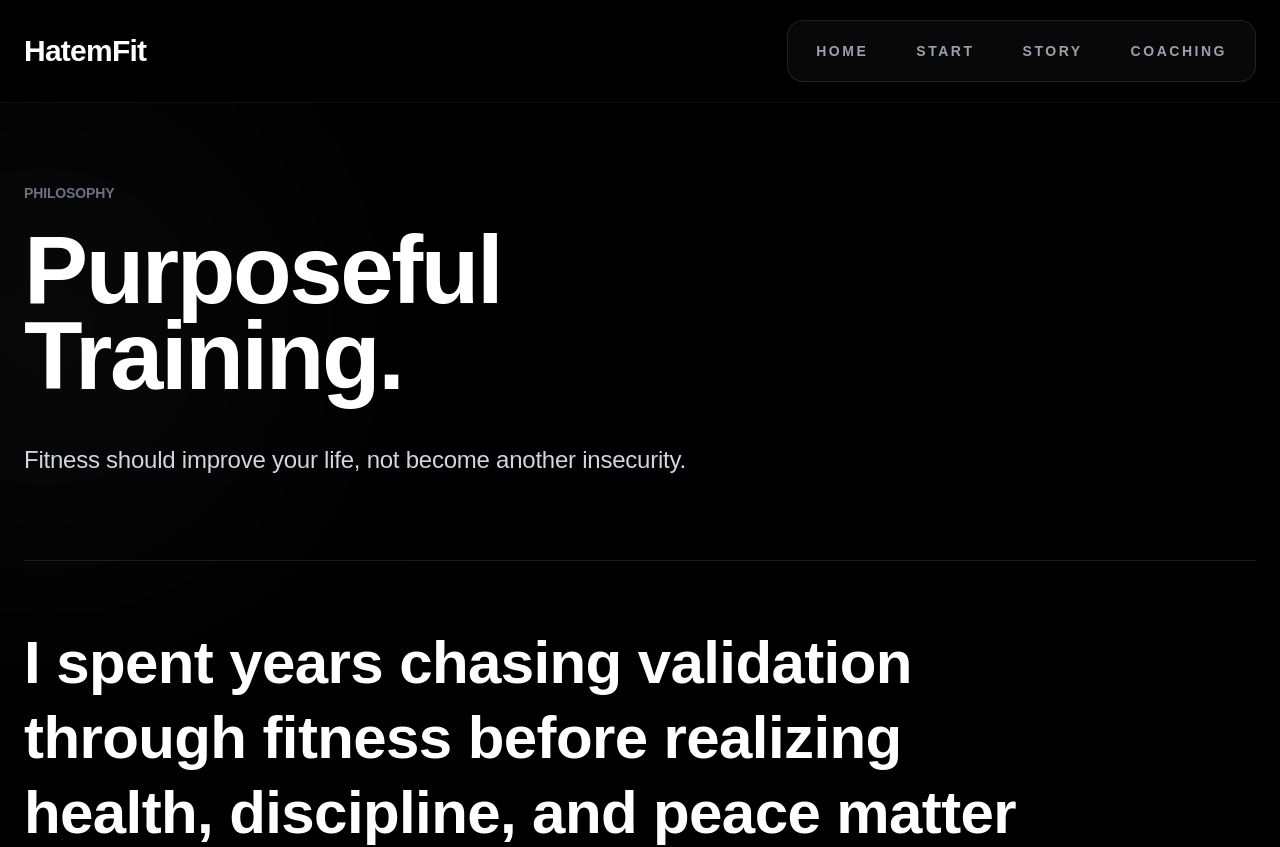
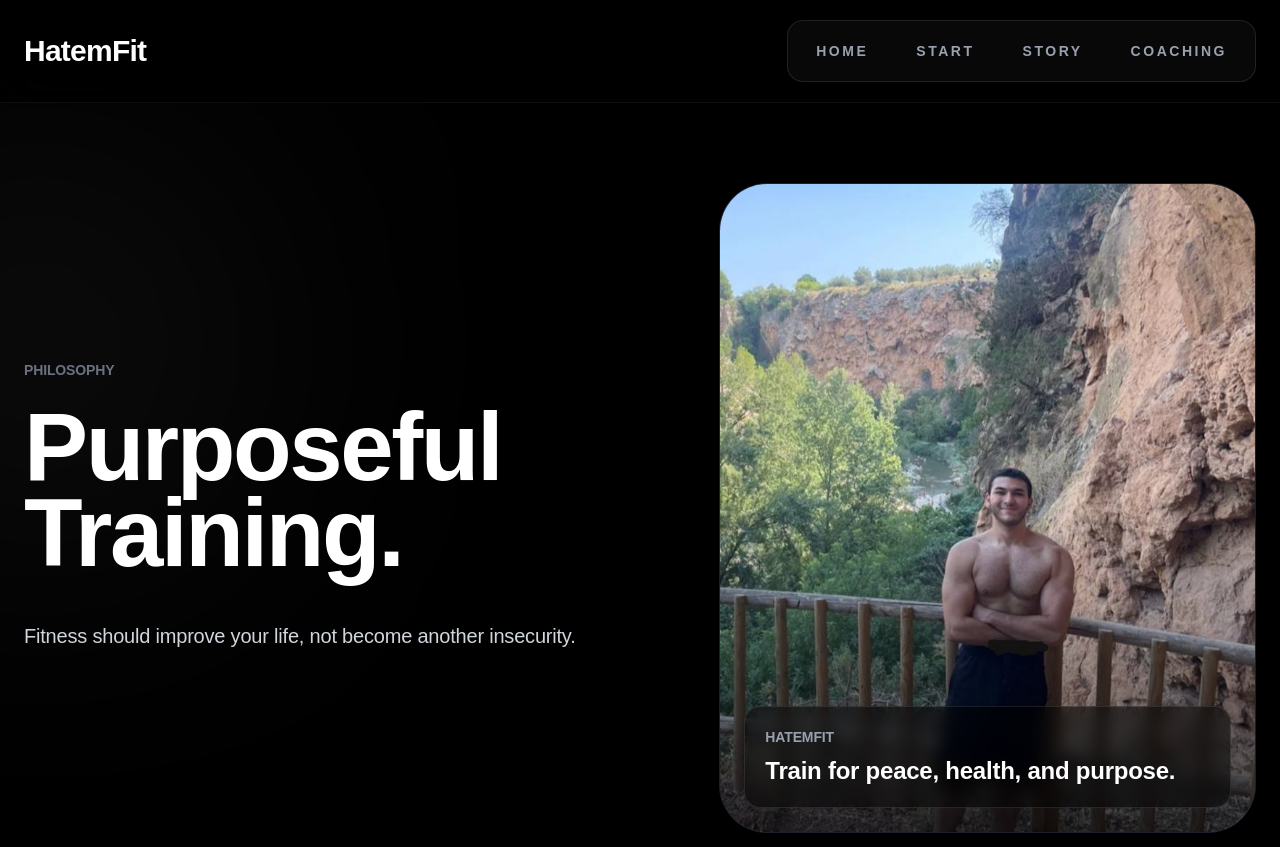
Before and after one commit to HatemCodes/HatemFit, a Next.js app: page /philosophy/purpose in a window 1280 px wide. Shown: the top 847 px of the page. Built offline with nearby package versions, Linux system fonts and the light colour scheme.

Commit message:
Refine homepage branding

```diff
--- a/app/philosophy/purpose/page.tsx
+++ b/app/philosophy/purpose/page.tsx
@@ -1,3 +1,4 @@
+import Image from "next/image";
 import Navbar from "../../components/Navbar";
 
 export default function PurposePage() {
@@ -6,9 +7,10 @@ export default function PurposePage() {
       <Navbar />
 
       <section className="relative mx-auto max-w-7xl px-6 py-20">
-        <div className="absolute left-[-100px] top-20 h-72 w-72 rounded-full bg-white/10 blur-[140px]" />
+        <div className="absolute left-[-120px] top-20 h-80 w-80 rounded-full bg-white/10 blur-[140px]" />
 
-        <div className="relative z-10 max-w-5xl">
+        <div className="grid items-center gap-16 lg:grid-cols-[1fr_0.85fr]">
+          <div className="relative z-10">
             <p className="text-sm font-black uppercase tracking-[0.4em] text-gray-500">
               Philosophy
             </p>
@@ -19,9 +21,33 @@ export default function PurposePage() {
               Training.
             </h1>
 
-          <p className="mt-10 max-w-3xl text-2xl leading-10 text-gray-300">
+            <p className="mt-10 max-w-3xl text-xl leading-10 text-gray-300">
               Fitness should improve your life, not become another insecurity.
             </p>
+          </div>
+
+          <div className="relative">
+            <div className="relative h-[650px] overflow-hidden rounded-[3rem] border border-white/10 bg-gray-950">
+              <Image
+                src="/philosophy/purpose/purpose.jpg"
+                alt="Purposeful training philosophy"
+                fill
+                className="object-cover"
+              />
+
+              <div className="absolute inset-0 bg-gradient-to-t from-black/70 via-transparent to-transparent" />
+
+              <div className="absolute bottom-6 left-6 right-6 rounded-2xl border border-white/10 bg-black/50 p-5 backdrop-blur">
+                <p className="text-sm font-black uppercase tracking-[0.3em] text-gray-400">
+                  HatemFit
+                </p>
+
+                <p className="mt-2 text-2xl font-black">
+                  Train for peace, health, and purpose.
+                </p>
+              </div>
+            </div>
+          </div>
         </div>
       </section>
 
```
Also changed, not shown: public/philosophy/purpose/purpose.jpg (added). Lines whose indentation alone changed are shown as unchanged.
